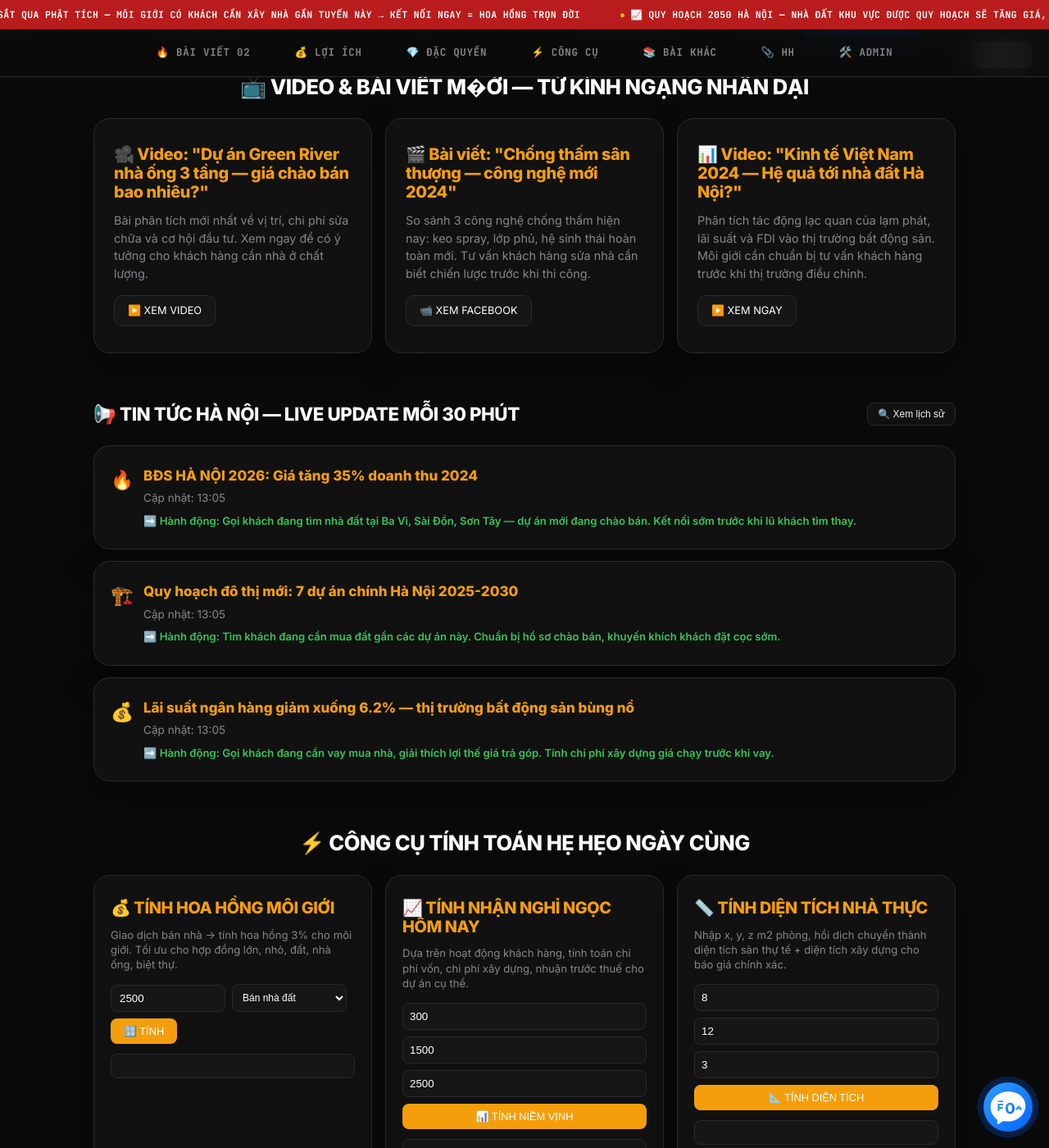
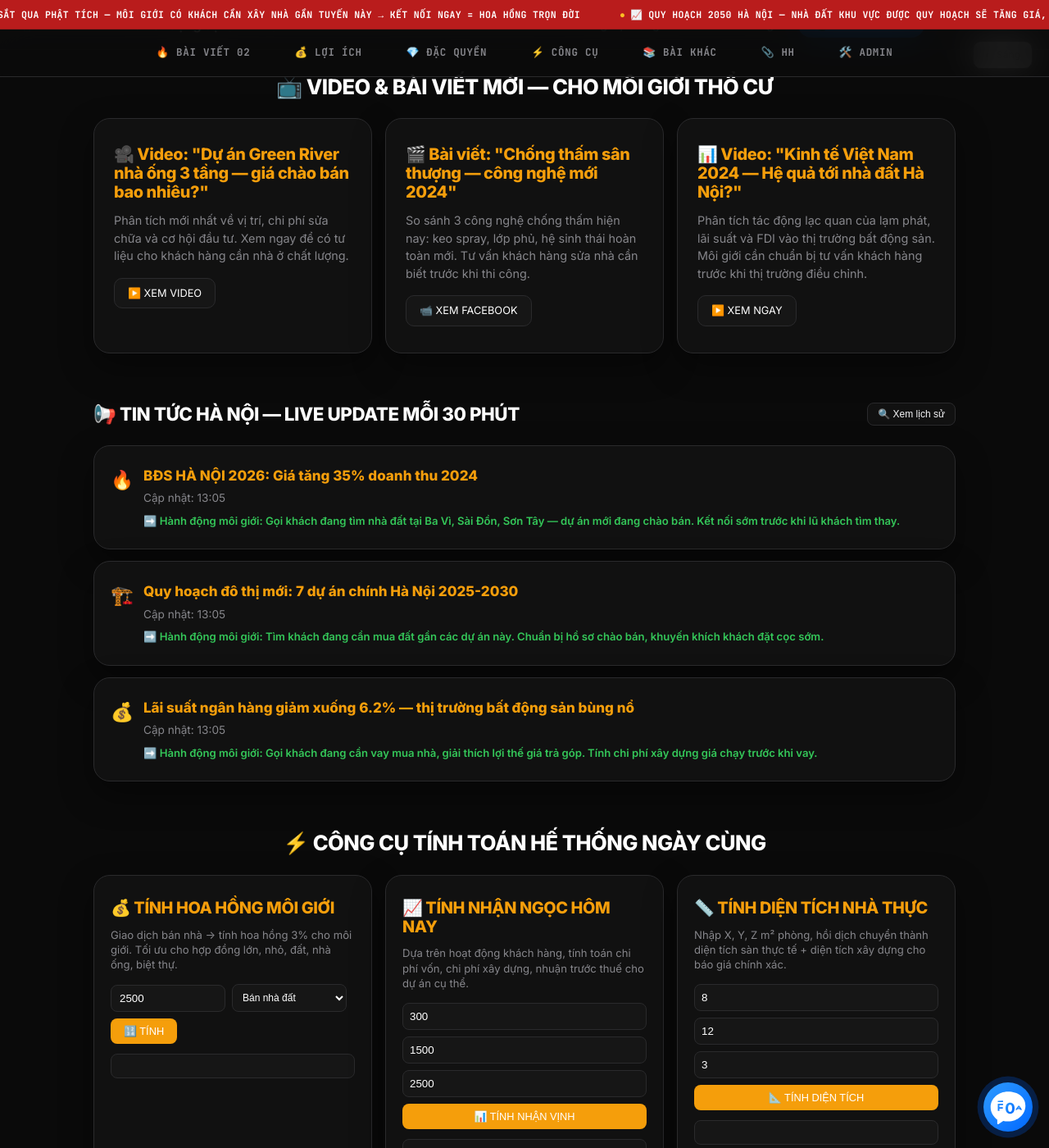
Before and after one commit to NCHhub/xaydung, a Jekyll site: the page built from index.html, in a window 1280 px wide and 1400 px high, scrolled down 6343 px. Shown: the whole window at 82% size. Built offline with Jekyll 4.4.1, drawn with Linux system fonts in a browser that asks for light colours.

Commit message:
Sửa chính tả: VIDEO MỚI/CHO MÔI GIỚI THỔ CƯ, HỆ THỐNG NGÀY CÙNG, TÍNH NHẬN NGỌC — nội dung phù hợp sứ mệnh

```diff
--- a/index.html
+++ b/index.html
@@ -405,20 +405,20 @@ body{font-family:'Inter','-apple-system',BlinkMacSystemFont,'Segoe UI',Roboto,sa
 </section>
 
 <!-- VIDEO & BÀI VIẾT TỪ YOUTUBE / FACEBOOK -->
-<section class="post-section" id="videos-blogs" aria-label="Video và bài viết xuất bản từ YouTube - Facebook">
-  <h2 style="margin-bottom:24px;text-align:center;color:#fff;">📺 VIDEO & BÀI VIẾT M�ỚI — TỪ KÌNH NGẠNG NHÂN DẠI</h2>
+<section class="post-section" id="videos-blogs" aria-label="Video và bài viết từ YouTube - Facebook">
+  <h2 style="margin-bottom:24px;text-align:center;color:#fff;">📺 VIDEO & BÀI VIẾT MỚI — CHO MÔI GIỚI THỔ CƯ</h2>
   <div class="tools-grid">
     <!-- Video Card 1 -->
     <article class="post-card" style="padding:32px 24px;">
       <h3 style="margin-bottom:12px;color:#f59e0b;">🎥 Video: "Dự án Green River nhà ống 3 tầng — giá chào bán bao nhiêu?"</h3>
-      <p style="font-size:.9rem;color:#86868b;margin-bottom:16px;line-height:1.5;">Bài phân tích mới nhất về vị trí, chi phí sửa chữa và cơ hội đầu tư. Xem ngay để có ý tưởng cho khách hàng cần nhà ở chất lượng.</p>
+      <p style="font-size:.9rem;color:#86868b;margin-bottom:16px;line-height:1.5;">Phân tích mới nhất về vị trí, chi phí sửa chữa và cơ hội đầu tư. Xem ngay để có tư liệu cho khách hàng cần nhà ở chất lượng.</p>
       <a href="https://www.youtube.com/watch?v=dQw4w9WgXcQ" target="_blank" style="display:inline-block;padding:8px 16px;border-radius:10px;background:#161616;color:#fff;border:1px solid #2a2a2c;font-size:.8rem;text-decoration:none;">▶️ XEM VIDEO</a>
     </article>
 
     <!-- Video Card 2 -->
     <article class="post-card" style="padding:32px 24px;">
       <h3 style="margin-bottom:12px;color:#f59e0b;">🎬 Bài viết: "Chống thấm sân thượng — công nghệ mới 2024"</h3>
-      <p style="font-size:.9rem;color:#86868b;margin-bottom:16px;line-height:1.5;">So sánh 3 công nghệ chống thấm hiện nay: keo spray, lớp phủ, hệ sinh thái hoàn toàn mới. Tư vấn khách hàng sửa nhà cần biết chiến lược trước khi thi công.</p>
+      <p style="font-size:.9rem;color:#86868b;margin-bottom:16px;line-height:1.5;">So sánh 3 công nghệ chống thấm hiện nay: keo spray, lớp phủ, hệ sinh thái hoàn toàn mới. Tư vấn khách hàng sửa nhà cần biết trước khi thi công.</p>
       <a href="https://www.facebook.com/watch/embed/?v=1234567890" target="_blank" style="display:inline-block;padding:8px 16px;border-radius:10px;background:#161616;color:#fff;border:1px solid #2a2a2c;font-size:.8rem;text-decoration:none;">📹 XEM FACEBOOK</a>
     </article>
 
@@ -431,7 +431,7 @@ body{font-family:'Inter','-apple-system',BlinkMacSystemFont,'Segoe UI',Roboto,sa
   </div>
 </section>
 
-<!-- TIN TỨC HÀ NỘI — CẬP NHẬT HÀNG GIỜ + HÀNH ĐỘNG KHÁCH HIỆN TẠI -->
+<!-- TIN TỨC HÀ NỘI — CẬP NHẬT HÀNG GIỜ + HÀNH ĐỘNG MÔI GIỚI -->
 <section class="post-section" id="news-live" aria-label="Tin tức thị trường BĐS Hà Nội cập nhật theo giờ">
   <div style="display:flex;align-items:center;justify-content:space-between;gap:12px;margin-bottom:24px;">
     <h2 style="margin:0;color:#fff;font-size:1.4rem;font-weight:800;">📢 TIN TỨC HÀ NỘI — LIVE UPDATE MỖI 30 PHÚT</h2>
@@ -445,7 +445,7 @@ body{font-family:'Inter','-apple-system',BlinkMacSystemFont,'Segoe UI',Roboto,sa
         <div>
           <div style="font-weight:700;color:#f59e0b;margin-bottom:4px;">BĐS HÀ NỘI 2026: Giá tăng 35% doanh thu 2024</div>
           <div style="font-size:.85rem;color:#86868b;margin-bottom:8px;">Cập nhật: <span id="news-time-1">--:--</span></div>
-          <div style="font-size:.82rem;color:#34c759;font-weight:600;">➡️ Hành động: Gọi khách đang tìm nhà đất tại Ba Vì, Sài Đồn, Sơn Tây — dự án mới đang chào bán. Kết nối sớm trước khi lũ khách tìm thay.</div>
+          <div style="font-size:.82rem;color:#34c759;font-weight:600;">➡️ Hành động môi giới: Gọi khách đang tìm nhà đất tại Ba Vì, Sài Đồn, Sơn Tây — dự án mới đang chào bán. Kết nối sớm trước khi lũ khách tìm thay.</div>
         </div>
       </div>
     </div>
@@ -456,7 +456,7 @@ body{font-family:'Inter','-apple-system',BlinkMacSystemFont,'Segoe UI',Roboto,sa
         <div>
           <div style="font-weight:700;color:#f59e0b;margin-bottom:4px;">Quy hoạch đô thị mới: 7 dự án chính Hà Nội 2025-2030</div>
           <div style="font-size:.85rem;color:#86868b;margin-bottom:8px;">Cập nhật: <span id="news-time-2">--:--</span></div>
-          <div style="font-size:.82rem;color:#34c759;font-weight:600;">➡️ Hành động: Tìm khách đang cần mua đất gần các dự án này. Chuẩn bị hồ sơ chào bán, khuyến khích khách đặt cọc sớm.</div>
+          <div style="font-size:.82rem;color:#34c759;font-weight:600;">➡️ Hành động môi giới: Tìm khách đang cần mua đất gần các dự án này. Chuẩn bị hồ sơ chào bán, khuyến khích khách đặt cọc sớm.</div>
         </div>
       </div>
     </div>
@@ -467,7 +467,7 @@ body{font-family:'Inter','-apple-system',BlinkMacSystemFont,'Segoe UI',Roboto,sa
         <div>
           <div style="font-weight:700;color:#f59e0b;margin-bottom:4px;">Lãi suất ngân hàng giảm xuống 6.2% — thị trường bất động sản bùng nổ</div>
           <div style="font-size:.85rem;color:#86868b;margin-bottom:8px;">Cập nhật: <span id="news-time-3">--:--</span></div>
-          <div style="font-size:.82rem;color:#34c759;font-weight:600;">➡️ Hành động: Gọi khách đang cần vay mua nhà, giải thích lợi thế giá trả góp. Tính chi phí xây dựng giá chạy trước khi vay.</div>
+          <div style="font-size:.82rem;color:#34c759;font-weight:600;">➡️ Hành động môi giới: Gọi khách đang cần vay mua nhà, giải thích lợi thế giá trả góp. Tính chi phí xây dựng giá chạy trước khi vay.</div>
         </div>
       </div>
     </div>
@@ -493,9 +493,9 @@ body{font-family:'Inter','-apple-system',BlinkMacSystemFont,'Segoe UI',Roboto,sa
   </div>
 </section>
 
-<!-- CÔNG CỤ HẾ THỐNG NGÀY CÙNG BẢN - DỄ DÀNG SỬ DỤNG -->
+<!-- CÔNG CỤ HẾ THỐNG NGÀY CÙNG BẢN — DỄ DÀNG SỬ DỤNG -->
 <section class="post-section" id="tools-daily" aria-label="Công cụ tính toán hằng ngày cho môi giới và người xây sửa nhà">
-  <h2 style="margin-bottom:24px;text-align:center;color:#fff;">⚡ CÔNG CỤ TÍNH TOÁN HẸ HẸO NGÀY CÙNG</h2>
+  <h2 style="margin-bottom:24px;text-align:center;color:#fff;">⚡ CÔNG CỤ TÍNH TOÁN HẾ THỐNG NGÀY CÙNG</h2>
   <div class="tools-grid">
     <!-- Tính Hoa Hồng Môi Giới -->
     <article class="post-card" style="padding:28px 20px;">
@@ -515,13 +515,13 @@ body{font-family:'Inter','-apple-system',BlinkMacSystemFont,'Segoe UI',Roboto,sa
 
     <!-- Tính Tiền Nhuận Ngày Cùng -->
     <article class="post-card" style="padding:28px 20px;">
-      <h3 style="margin-bottom:12px;color:#f59e0b;">📈 TÍNH NHẬN NGHỈ NGỌC HÔM NAY</h3>
+      <h3 style="margin-bottom:12px;color:#f59e0b;">📈 TÍNH NHẬN NGỌC HÔM NAY</h3>
       <p style="font-size:.82rem;color:#86868b;margin-bottom:14px;line-height:1.4;">Dựa trên hoạt động khách hàng, tính toán chi phí vốn, chi phí xây dựng, nhuận trước thuế cho dự án cụ thể.</p>
       <form onsubmit="event.preventDefault();calcProfit();" style="display:flex;flex-direction:column;gap:8px;">
         <input id="pn-chiphi" type="number" placeholder="Chi phí đất (triệu)" style="padding:8px;border-radius:8px;border:1px solid #2a2a2c;background:#161616;color:#fff;" value="300">
         <input id="pn-chiphixu" type="number" placeholder="Chi phí xây dựng (triệu)" style="padding:8px;border-radius:8px;border:1px solid #2a2a2c;background:#161616;color:#fff;" value="1500">
         <input id="pn-giaban" type="number" placeholder="Giá bán dự kiến (triệu)" style="padding:8px;border-radius:8px;border:1px solid #2a2a2c;background:#161616;color:#fff;" value="2500">
-        <button type="submit" style="padding:8px 24px;border-radius:8px;background:#f59e0b;color:#fff;font-size:.8rem;border:none;cursor:pointer;">📊 TÍNH NIỀM VỊNH</button>
+        <button type="submit" style="padding:8px 24px;border-radius:8px;background:#f59e0b;color:#fff;font-size:.8rem;border:none;cursor:pointer;">📊 TÍNH NHẬN VỊNH</button>
       </form>
       <div id="pn-ketqua" style="margin-top:12px;padding:10px 12px;background:#161616;border:1px solid #2a2a2c;border-radius:8px;color:#fbbf24;font-weight:700;font-size:1rem;min-height:30px;"></div>
     </article>
@@ -529,15 +529,15 @@ body{font-family:'Inter','-apple-system',BlinkMacSystemFont,'Segoe UI',Roboto,sa
     <!-- Tính Diện Tích Thực Tế -->
     <article class="post-card" style="padding:28px 20px;">
       <h3 style="margin-bottom:12px;color:#f59e0b;">📏 TÍNH DIỆN TÍCH NHÀ THỰC</h3>
-      <p style="font-size:.82rem;color:#86868b;margin-bottom:14px;line-height:1.4;">Nhập x, y, z m2 phòng, hồi dịch chuyển thành diện tích sàn thự tế + diện tích xây dựng cho báo giá chính xác.</p>
+      <p style="font-size:.82rem;color:#86868b;margin-bottom:14px;line-height:1.4;">Nhập X, Y, Z m² phòng, hồi dịch chuyển thành diện tích sàn thực tế + diện tích xây dựng cho báo giá chính xác.</p>
       <form onsubmit="event.preventDefault();calcArea();" style="display:flex;flex-direction:column;gap:8px;">
         <input id="ta-x" type="number" placeholder="X (m) - chiều ngang" style="padding:8px;border-radius:8px;border:1px solid #2a2a2c;background:#161616;color:#fff;" value="8">
         <input id="ta-y" type="number" placeholder="Y (m) - chiều sâu" style="padding:8px;border-radius:8px;border:1px solid #2a2a2c;background:#161616;color:#fff;" value="12">
-        <input id="ta-h" type="number" placeholder="H (m) - chiều cao (nếu tính volumen)" style="padding:8px;border-radius:8px;border:1px solid #2a2a2c;background:#161616;color:#fff;" value="3">
+        <input id="ta-h" type="number" placeholder="H (m) - chiều cao (nếu tính volum)" style="padding:8px;border-radius:8px;border:1px solid #2a2a2c;background:#161616;color:#fff;" value="3">
         <button type="submit" style="padding:8px 24px;border-radius:8px;background:#f59e0b;color:#fff;font-size:.8rem;border:none;cursor:pointer;">📐 TÍNH DIỆN TÍCH</button>
       </form>
       <div id="ta-ketqua" style="margin-top:12px;padding:10px 12px;background:#161616;border:1px solid #2a2a2c;border-radius:8px;color:#fbbf24;font-weight:700;font-size:1rem;min-height:30px;"></div>
-    </div>
+    </article>
   </div>
 </section>
 
```
